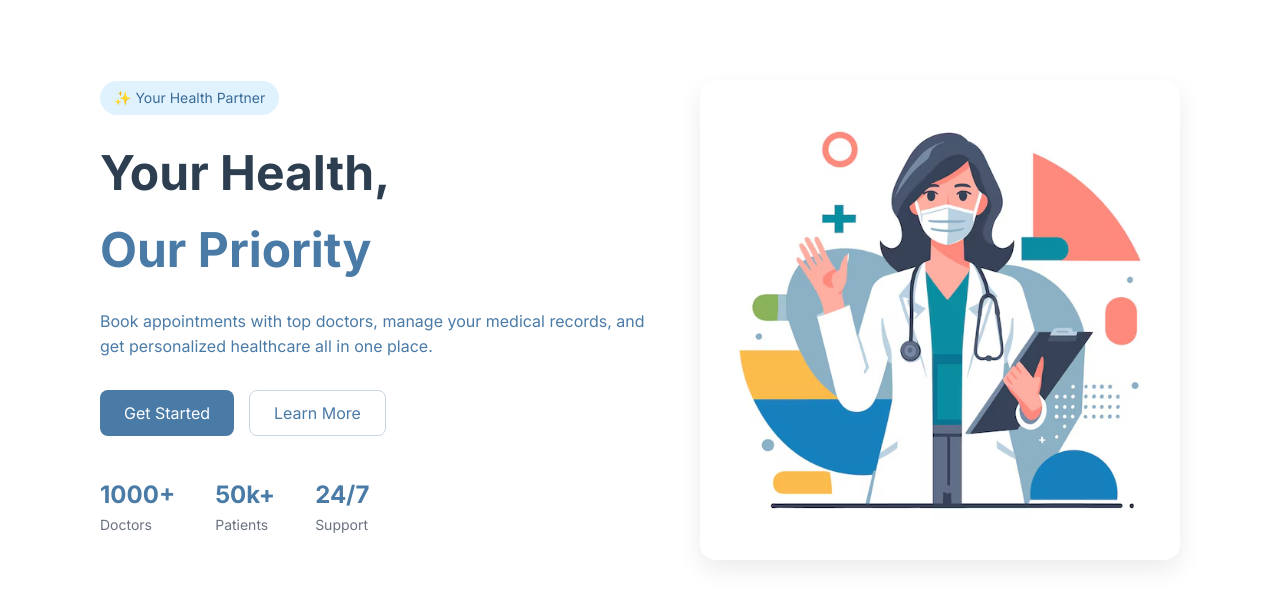
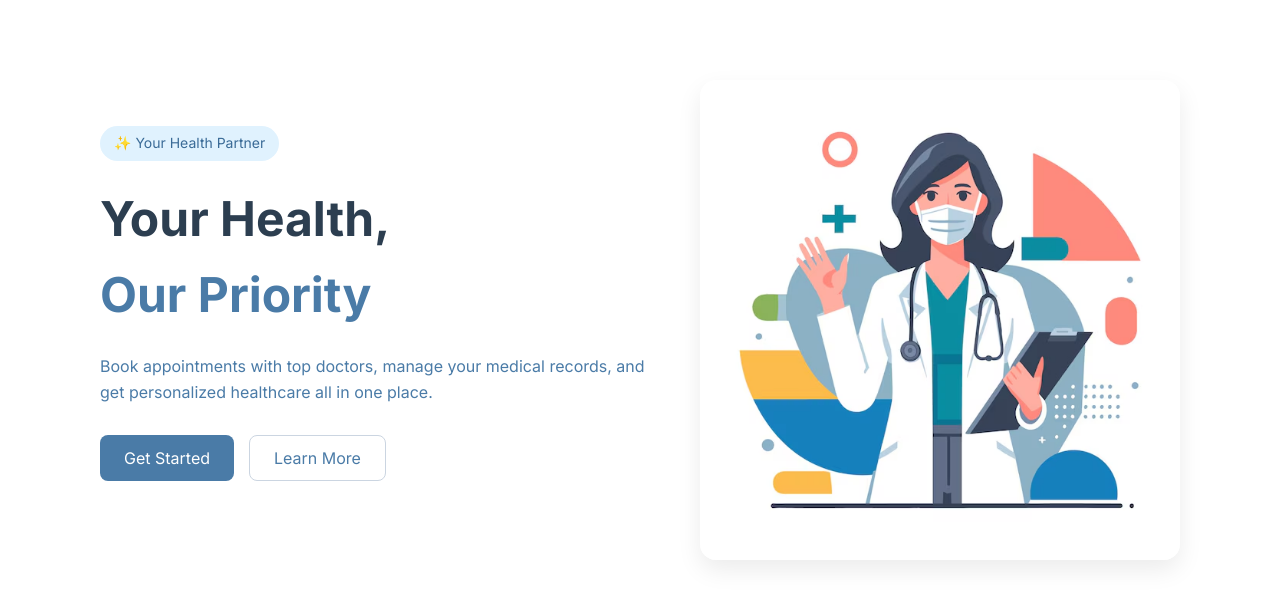
Before and after one commit to Frxncz/HAMS, a PHP site: page / in a window 1280 px wide. Shown: the part 81-685 px from the top of the page. Run offline with PHP 8.4, Linux system fonts and the light colour scheme.

Commit message:
Reorganize project file structure

```diff
--- a/css/landing-page.css
+++ b/css/landing-page.css
@@ -150,23 +150,6 @@ nav a:hover {
   color: #3A6B97;
 }
 
-/* Stats */
-.stats {
-  display: flex;
-  gap: 40px;
-}
-
-.stat h3 {
-  color: #4A7BA7;
-  font-size: 24px;
-  font-weight: 700;
-}
-
-.stat p {
-  color: #6b7280;
-  font-size: 14px;
-}
-
 /* Hero Image */
 .hero-image img {
   width: 480px;
--- a/index.html
+++ b/index.html
@@ -3,7 +3,7 @@
 <head>
   <meta charset="UTF-8" />
   <meta name="viewport" content="width=device-width, initial-scale=1.0" />
-  <title>HealthCare</title>
+  <title>HealthCare Landing page</title>
   <link rel="stylesheet" href="/css/landing-page.css" />
   <link rel="stylesheet" href="/css/global.css" />
 </head>
@@ -11,7 +11,7 @@
   <!-- Navigation Bar -->
   <header class="navbar">
     <div class="logo">
-      <img src="./assets/images/landing-page/Logo-removebg-preview.png" alt="HealthCare Logo" />
+      <img src="./assets/images/landing-page_assests/Logo-removebg-preview.png" alt="HealthCare Logo" />
       <span>HealthCare</span>
     </div>
     <nav>
@@ -47,25 +47,10 @@
         <button class="primary">Get Started</button>
         <button class="secondary">Learn More</button>
       </div>
-
-      <div class="stats">
-        <div class="stat">
-          <h3>1000+</h3>
-          <p>Doctors</p>
-        </div>
-        <div class="stat">
-          <h3>50k+</h3>
-          <p>Patients</p>
-        </div>
-        <div class="stat">
-          <h3>24/7</h3>
-          <p>Support</p>
-        </div>
-      </div>
     </div>
 
     <div class="hero-image">
-      <img src="./assets/images/landing-page/doctor-illustration.jpg" alt="Doctors Illustration" />
+      <img src="./assets/images/landing-page_assests/doctor-illustration.jpg" />
     </div>
   </section>
 </body>
--- a/login.html
+++ b/login.html
@@ -4,7 +4,7 @@
     <meta charset="UTF-8">
     <meta name="viewport" content="width=device-width, initial-scale=1.0">
     <link rel="stylesheet" href="./css/login.css" />
-    <title>Document</title>
+    <title>Login</title>
 </head>
 <body>
 
--- a/signup.html
+++ b/signup.html
@@ -4,7 +4,7 @@
     <meta charset="UTF-8">
     <meta name="viewport" content="width=device-width, initial-scale=1.0">
     <link rel="stylesheet" href="./css/signup.css" />
-    <title>Document</title>
+    <title>Signup</title>
 </head>
 <body>
     <!--Left section-->
```
Also changed, not shown: assets/images/landing-page_assests/Logo-removebg-preview.png (renamed from assets/images/landing-page/Logo-removebg-preview.png), assets/images/landing-page_assests/doctor-illustration.jpg (renamed from assets/images/landing-page/doctor-illustration.jpg), pages/admin/admin_dashboard.html (deleted), pages/doctor/doctor_dashboard.html (deleted), pages/patientDashboard/patient_dashboard.html (added).
